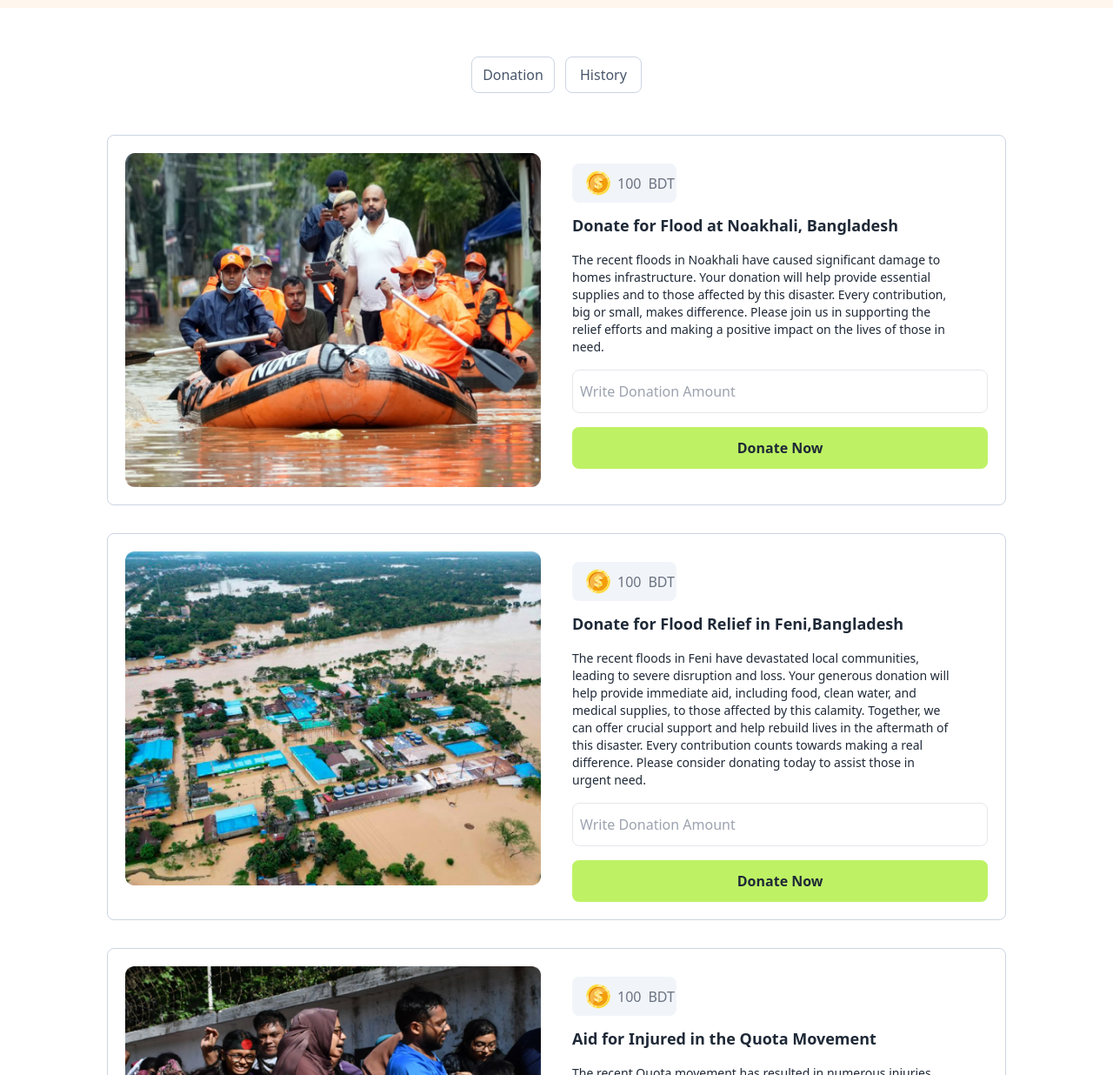
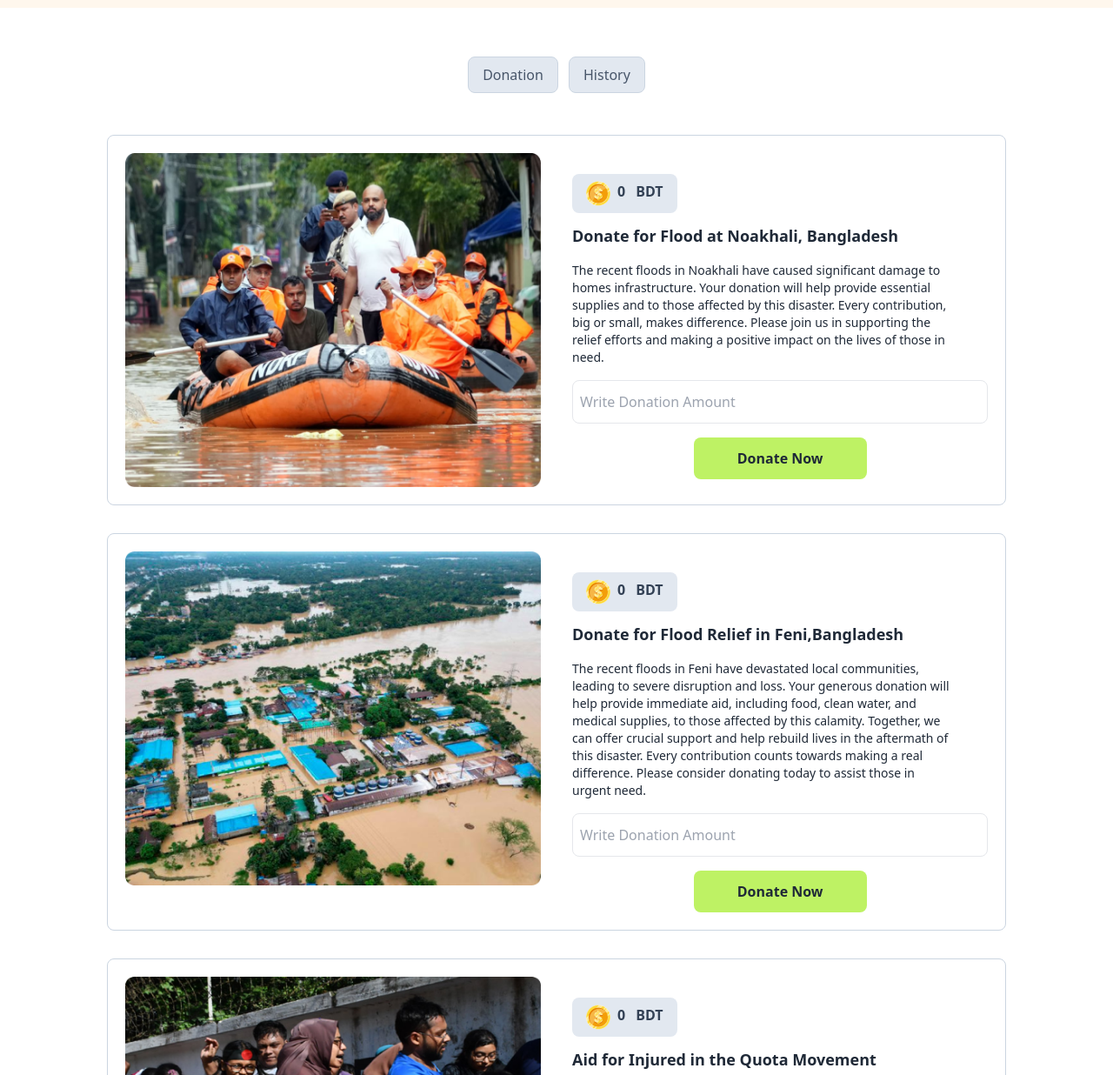
Before and after one commit to Meherabhasib/donate-bangladesh, a plain HTML site: page index.html in a window 1280 px wide. Shown: the part 64-1300 px from the top of the page at 87% size. Drawn offline with nearby package versions, Linux system fonts and the light colour scheme.

Commit message:
faq addad

```diff
--- a/index.html
+++ b/index.html
@@ -39,11 +39,11 @@
     </style>
   </head>
   <body class="">
-    <header>
+    <header class="sticky top-0 z-10 backdrop-blur-lg">
       <nav class="w-full  bg-orange-50  ">
         <div class=" mx-auto w-full md:w-5/6 p-3 flex justify-between flex-col md:flex-row items-center md:items-start">
           <div class="flex items-center">
-            <button class=" text-lg px-4 py-2 rounded-lg bg-lime-300 font-bold   ">Blog</button>
+            <button class=" text-lg px-4 py-2 rounded-lg bg-lime-300 font-bold   "><a href="faq.html">Blog</a></button>
           </div>
           <div class="flex items-center text-center">
             <img src="assets/logo.png" alt="">
@@ -59,8 +59,8 @@
       </nav>
       <section>
         <div class="md:container md:mx-auto  pt-14 text-center ">
-          <button class="px-3 py-2 border border-slate-300 rounded-lg font-medium text-slate-600 mr-2 ">Donation</button>
-          <button class="px-4 py-2 border border-slate-300 rounded-lg font-medium text-slate-600">History</button>
+          <button class=" text-slate-600 px-4 py-2  focus:bg-lime-300 border border-slate-300 rounded-lg font-medium  bg-slate-200 mr-2 ">Donation</button>
+          <button class=" px-4 py-2 focus:bg-lime-300  border border-slate-300 rounded-lg font-medium text-slate-600 bg-slate-200">History</button>
 
         </div>
       </section>
@@ -72,17 +72,18 @@
             <img class="h-full md:h-96 w-full"  src="assets/noakhali.png" alt="">
           </div>
           <div class="w-full md:w-1/2 mt-3">
-            <div class="flex items-center text-center px-4 py-2 bg-slate-100 w-5/12 md:w-3/12 rounded-lg mb-3">
-              <img src="assets/coin.png" alt="">
-              <h2 class="font-medium text-gray-500">
-                <span class="px-2 font-medium">100</span>BDT
-              </h2>
+            <div class="py-3">
+              <button class="flex font-bold text-slate-700 bg-slate-200 px-4 py-2 rounded-lg">
+                <img class="pr-2" src="assets/coin.png" alt="" srcset="">
+                <p class="pr-3 ">0</p>
+                <p>BDT</p>
+              </button>
             </div>
             <h2 class="font-extrabold text-lg mb-4">Donate for Flood at Noakhali, Bangladesh</h2>
             <p class="text-sm w-full md:w-11/12 text-wrap "> The recent floods in Noakhali have caused significant damage to homes  infrastructure. Your donation will help provide essential supplies and  to those affected by this disaster. Every contribution, big or small, makes  difference. Please join us in supporting the relief efforts and making a positive impact on the lives of those in need.</p>
-           <div> <input class="w-full border border-gray-200 px-2 py-3 rounded-lg mt-4 w-9/10" type="text" placeholder="Write Donation Amount" name="" id=""></div>
-           <div>
-            <button class="w-full  px-2 py-3 rounded-lg mt-4 w-9/10 bg-lime-300 font-bold" type="submit">Donate Now</button>
+           <div> <input class="w-full border border-gray-200 px-2 py-3 rounded-lg mt-4 w-9/10" type="text" placeholder="Write Donation Amount" name="" id="" required></div>
+           <div class="mx-auto w-full md:w-5/12  items-center">
+            <button class="w-full   px-2 py-3 rounded-lg mt-4 w-9/10 bg-lime-300 font-bold" type="submit">Donate Now</button>
            </div>
 
           </div>
@@ -96,16 +97,17 @@
             <img class="h-full md:h-96 w-full"  src="assets/feni.png" alt="">
           </div>
           <div class="w-full md:w-1/2 mt-3">
-            <div class="flex items-center text-center px-4 py-2 bg-slate-100 w-5/12 md:w-3/12 rounded-lg mb-3">
-              <img src="assets/coin.png" alt="">
-              <h2 class="font-medium text-gray-500">
-                <span class="px-2 font-medium">100</span>BDT
-              </h2>
+            <div class="py-3">
+              <button class="flex font-bold text-slate-700 bg-slate-200 px-4 py-2 rounded-lg">
+                <img class="pr-2" src="assets/coin.png" alt="" srcset="">
+                <p class="pr-3 "> 0</p>
+                <p>BDT</p>
+              </button>
             </div>
             <h2 class="font-extrabold text-lg mb-4">Donate for Flood Relief in Feni,Bangladesh</h2>
             <p class="text-sm w-full md:w-11/12 text-wrap "> The recent floods in Feni have devastated local communities, leading to severe disruption and loss. Your generous donation will help provide immediate aid, including food, clean water, and medical supplies, to those affected by this calamity. Together, we can offer crucial support and help rebuild lives in the aftermath of this disaster. Every contribution counts towards making a real difference. Please consider donating today to assist those in urgent need.</p>
-           <div> <input class="w-full border border-gray-200 px-2 py-3 rounded-lg mt-4 w-9/10" type="text" placeholder="Write Donation Amount" name="" id=""></div>
-           <div>
+           <div> <input class="w-full border border-gray-200 px-2 py-3 rounded-lg mt-4 w-9/10" type="text" placeholder="Write Donation Amount" name="" id="" required></div>
+           <div class="mx-auto w-full md:w-5/12  items-center">
             <button class="w-full  px-2 py-3 rounded-lg mt-4 w-9/10 bg-lime-300 font-bold" type="submit">Donate Now</button>
            </div>
 
@@ -120,16 +122,18 @@
             <img class="h-full md:h-96 w-full"  src="assets/quota-protest.png" alt="">
           </div>
           <div class="w-full md:w-1/2 mt-3">
-            <div class="flex items-center text-center px-4 py-2 bg-slate-100 w-5/12 md:w-3/12 rounded-lg mb-3">
-              <img src="assets/coin.png" alt="">
-              <h2 class="font-medium text-gray-500">
-                <span class="px-2 font-medium">100</span>BDT
-              </h2>
+            <div class="py-3">
+              <button class="flex font-bold text-slate-700 bg-slate-200 px-4 py-2 rounded-lg">
+                <img class="pr-2" src="assets/coin.png" alt="" srcset="">
+                <p class="pr-3 "> 0</p>
+                <p>BDT</p>
+              </button>
             </div>
+
             <h2 class="font-extrabold text-lg mb-4">Aid for Injured in the Quota Movement</h2>
             <p class="text-sm w-full md:w-11/12 text-wrap ">The recent Quota movement has resulted in numerous injuries and significant hardship for many individuals. Your support is crucial in providing medical assistance, rehabilitation, and necessary supplies to those affected. By contributing, you help ensure that injured individuals receive the care and support they need during this challenging time . Please consider making a donation to support these brave individuals in their time of need.</p>
-           <div> <input class="w-full border border-gray-200 px-2 py-3 rounded-lg mt-4 w-9/10" type="text" placeholder="Write Donation Amount" name="" id=""></div>
-           <div>
+           <div> <input class="w-full border border-gray-200 px-2 py-3 rounded-lg mt-4 w-9/10" type="number" placeholder="Write Donation Amount" name="" id="" required></div>
+           <div class="mx-auto w-full md:w-5/12  items-center">
             <button class="w-full  px-2 py-3 rounded-lg mt-4 w-9/10 bg-lime-300 font-bold" type="submit">Donate Now</button>
            </div>
 
@@ -139,6 +143,9 @@
         <div></div>
       </section>
     </main>
-    <footer></footer>
+    <footer class="mt-15">
+      <div class=" bg-orange-50  py-14"></div>
+    </footer>
+    <script src="./js/index.js"></script>
   </body>
 </html>
```
Also changed, not shown: faq.html (added, +70 -0 lines), js/index.js (added).
